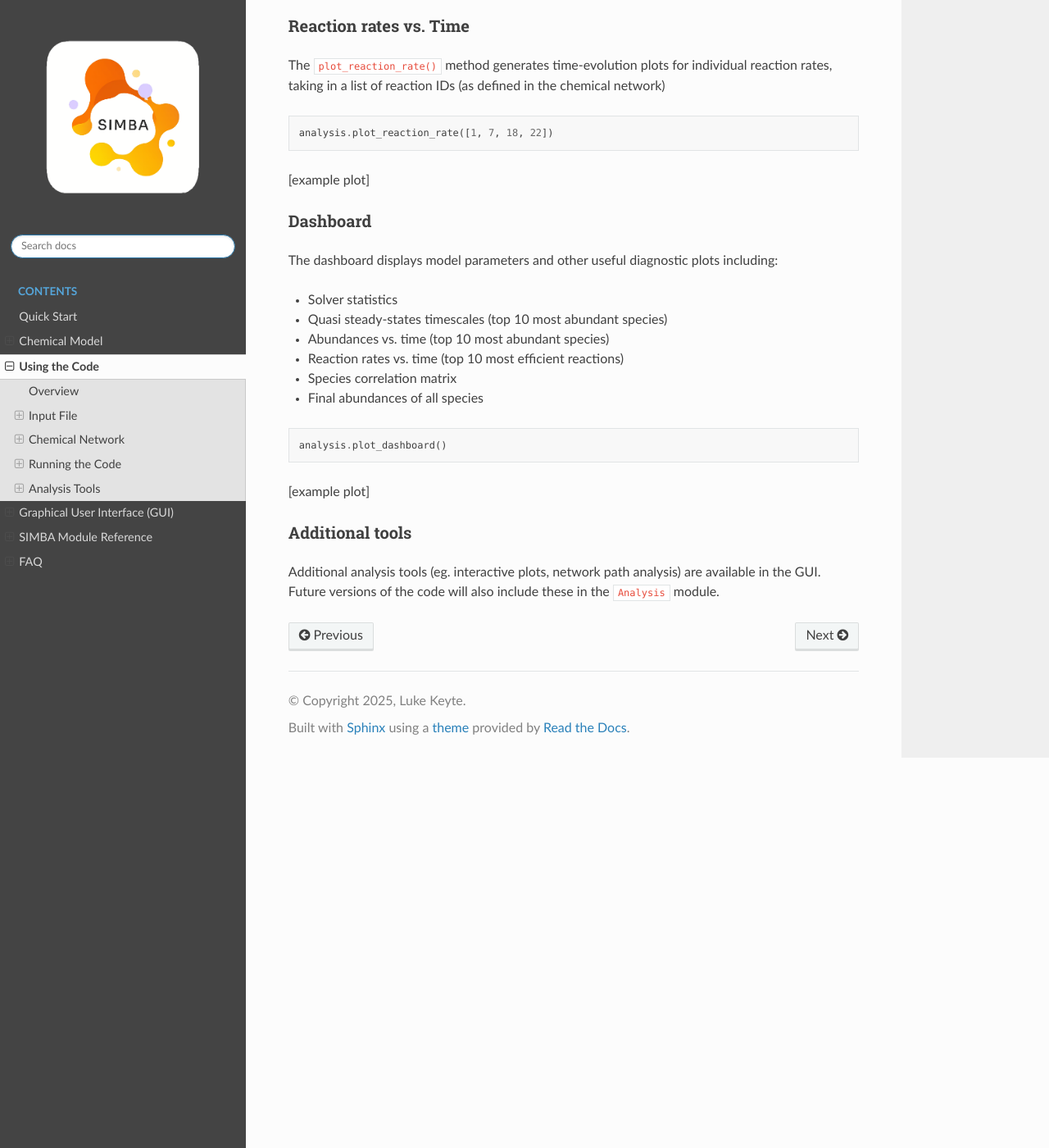
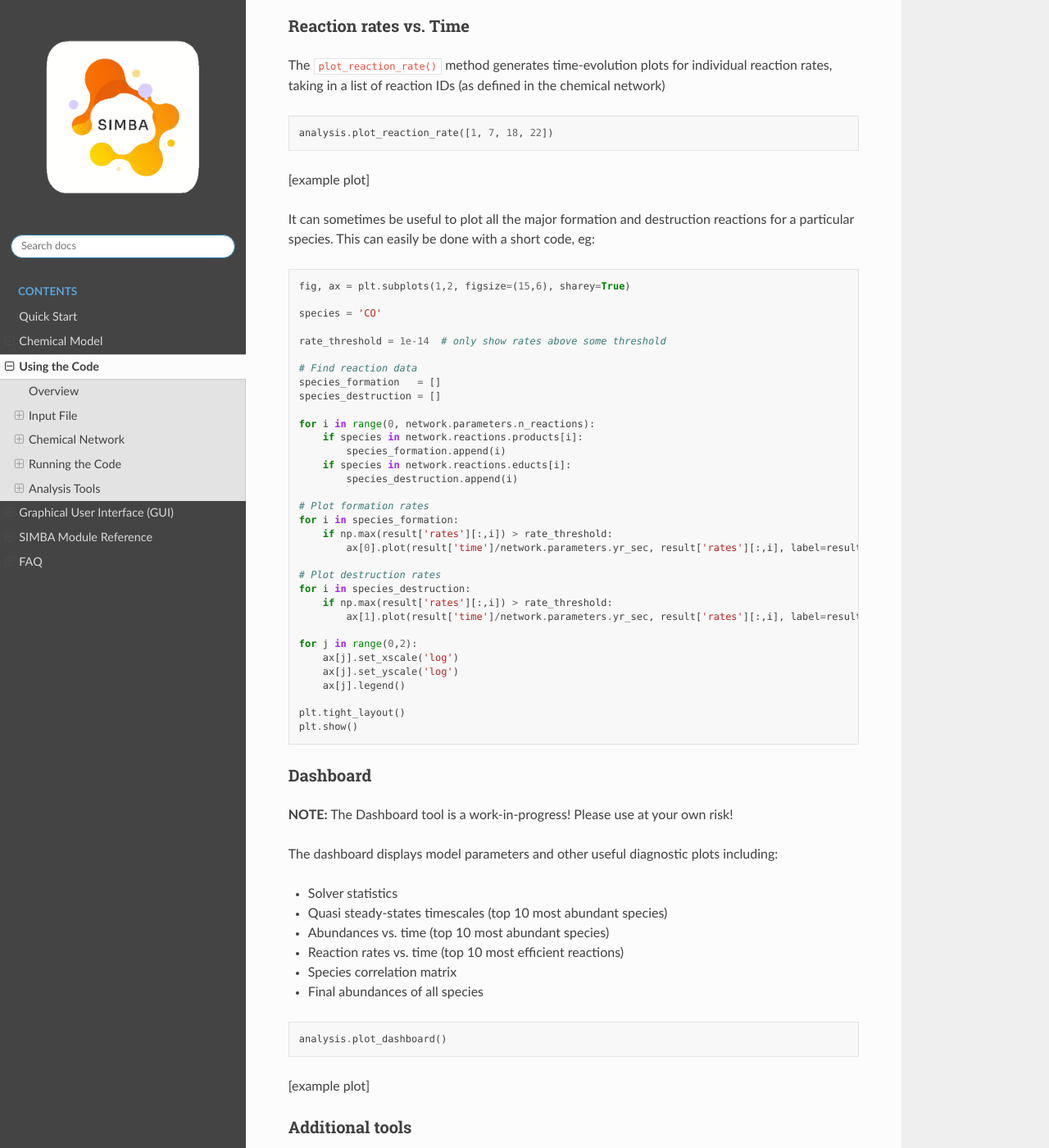
Before and after one commit to lukekeyte/simba-docs, a Sphinx documentation site: the page built from docs/using_the_code/index.md, in a window 1280 px wide and 1400 px high, scrolled down 8941 px. Shown: the whole window at 82% size. Built offline with Sphinx 7.4.7 and the Read the Docs theme 3.1.0, drawn with Linux system fonts in a browser that asks for light colours.

Commit message:
Updated analysis module

````diff
--- a/docs/using_the_code/index.md
+++ b/docs/using_the_code/index.md
@@ -327,8 +327,49 @@ analysis.plot_reaction_rate([1, 7, 18, 22])
 ```
 [example plot]
 
+It can sometimes be useful to plot all the major formation and destruction reactions for a particular species. This can easily be done with a short code, eg:
+
+```python
+fig, ax = plt.subplots(1,2, figsize=(15,6), sharey=True)
+
+species = 'CO'
+
+rate_threshold = 1e-14  # only show rates above some threshold
+
+# Find reaction data
+species_formation   = []
+species_destruction = []
+
+for i in range(0, network.parameters.n_reactions):
+    if species in network.reactions.products[i]:
+        species_formation.append(i)
+    if species in network.reactions.educts[i]:
+        species_destruction.append(i)
+
+# Plot formation rates
+for i in species_formation:
+    if np.max(result['rates'][:,i]) > rate_threshold:
+        ax[0].plot(result['time']/network.parameters.yr_sec, result['rates'][:,i], label=result['reaction_labels'][i])
+
+# Plot destruction rates
+for i in species_destruction:
+    if np.max(result['rates'][:,i]) > rate_threshold:
+        ax[1].plot(result['time']/network.parameters.yr_sec, result['rates'][:,i], label=result['reaction_labels'][i])
+
+for j in range(0,2):
+    ax[j].set_xscale('log')
+    ax[j].set_yscale('log')
+    ax[j].legend()
+
+plt.tight_layout()
+plt.show()
+```
+
 
 ### Dashboard
+
+**NOTE:** The Dashboard tool is a work-in-progress! Please use at your own risk!
+
 The dashboard displays model parameters and other useful diagnostic plots including:
 * Solver statistics
 * Quasi steady-states timescales (top 10 most abundant species)
````
Also changed, not shown: docs/faq/index.md (+10 -3 lines), 2 other files.
